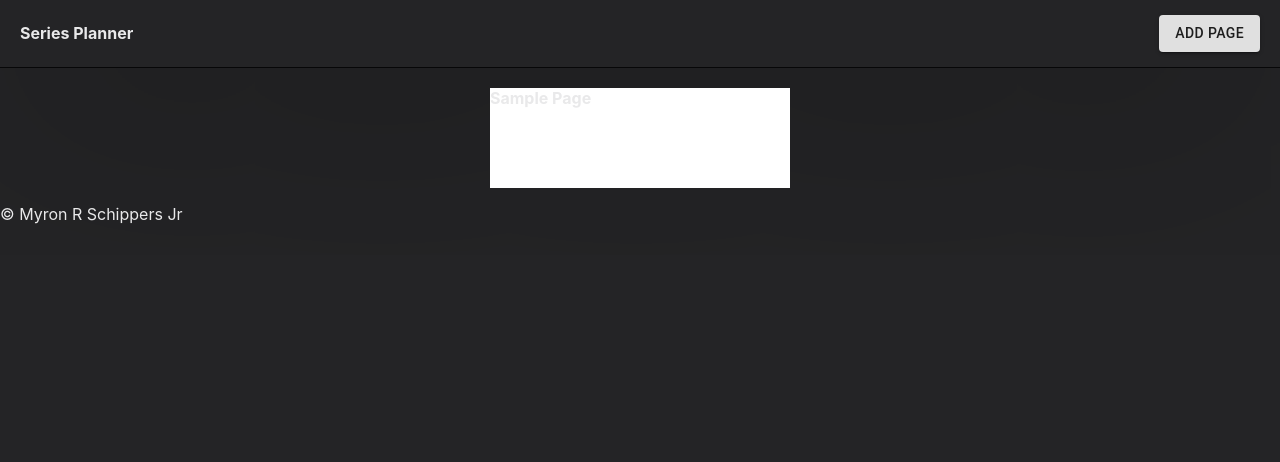
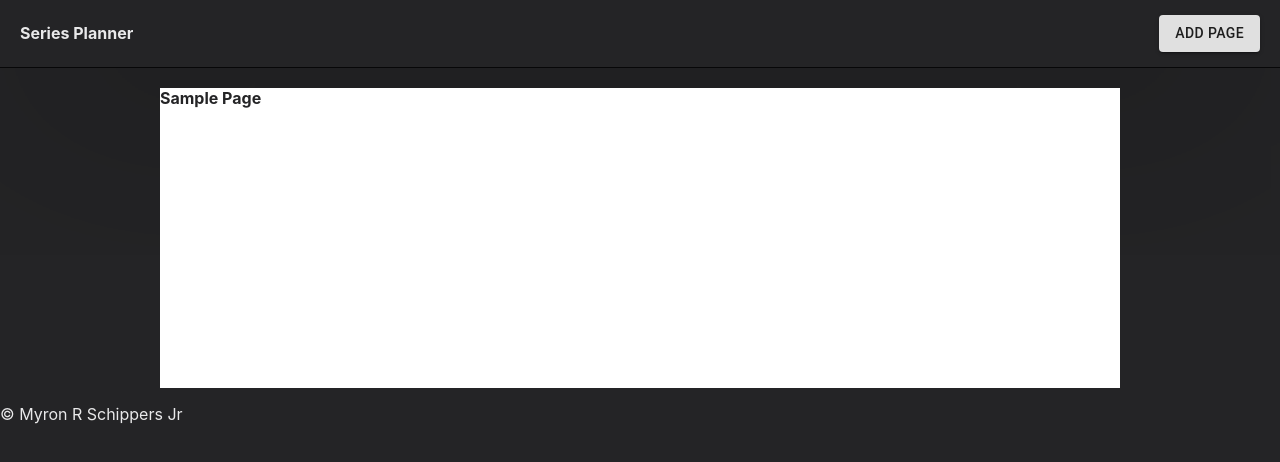
Before and after one commit to myronschippers/series-planner, a React (Create React App) app: page / in a window 1280 px wide. Shown: the top 462 px of the page. Built offline with nearby package versions, Linux system fonts and the light colour scheme.

Commit message:
adding animation for loading a new page layout

```diff
--- a/src/App.css
+++ b/src/App.css
@@ -32,11 +32,11 @@
 }
 
 .pg-panel {
-  width: 300px;
-  height: 100px;
+  max-width: 960px;
+  height: 300px;
   background-color: #ffffff;
   margin: 0 auto 10px;
-  transition: width 0.3s ease, height 0.3s ease;
+  color: #242426;
 }
 
 .dialog-tight {
--- a/src/components/PgLayout/PgLayout.js
+++ b/src/components/PgLayout/PgLayout.js
@@ -1,8 +1,11 @@
+import { useSpring, animated } from 'react-spring';
+
 function PgLayout(props) {
   const { title } = props.pgInfo;
+  const animProps = useSpring({ opacity: 1, from: { opacity: 0 } });
 
   return (
-    <div className="pg-panel">
+    <div className="pg-panel" style={animProps}>
       <h2>{title}</h2>
     </div>
   );
```
